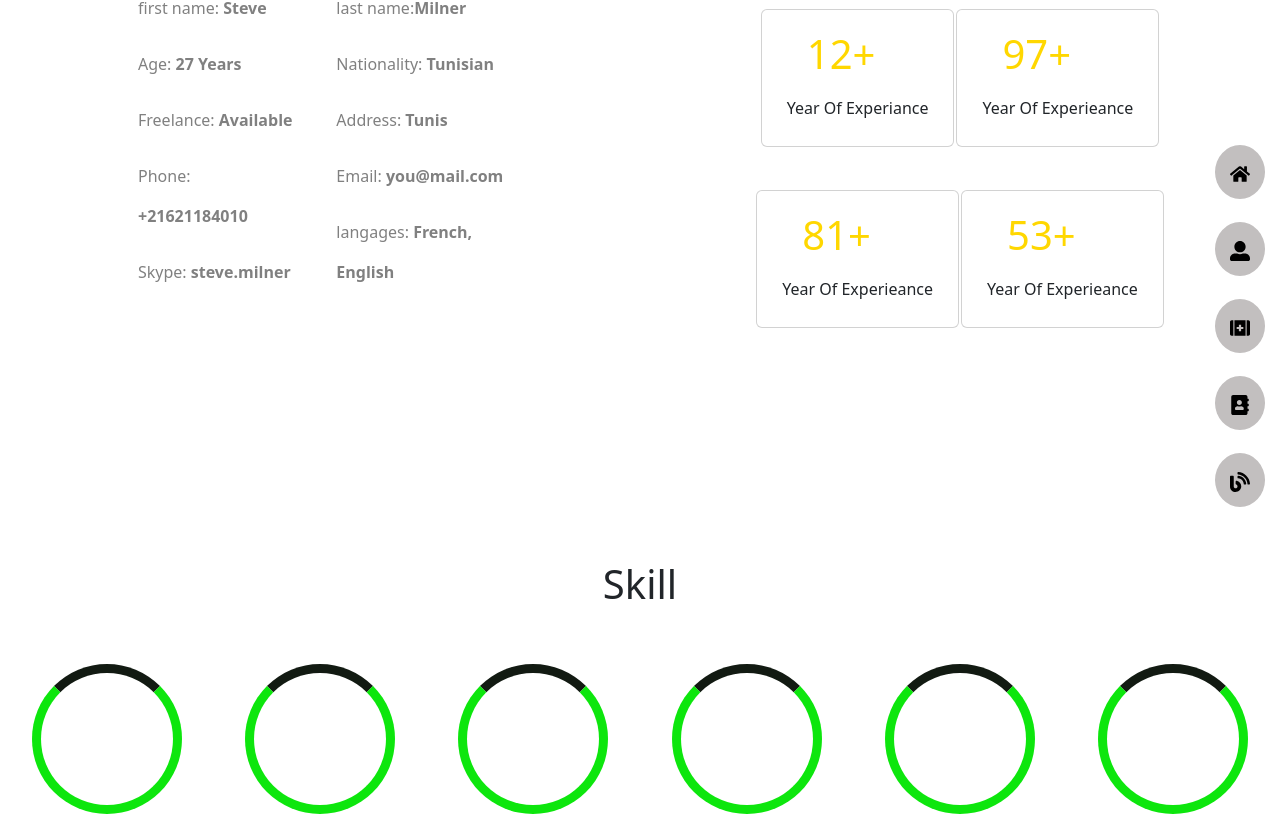
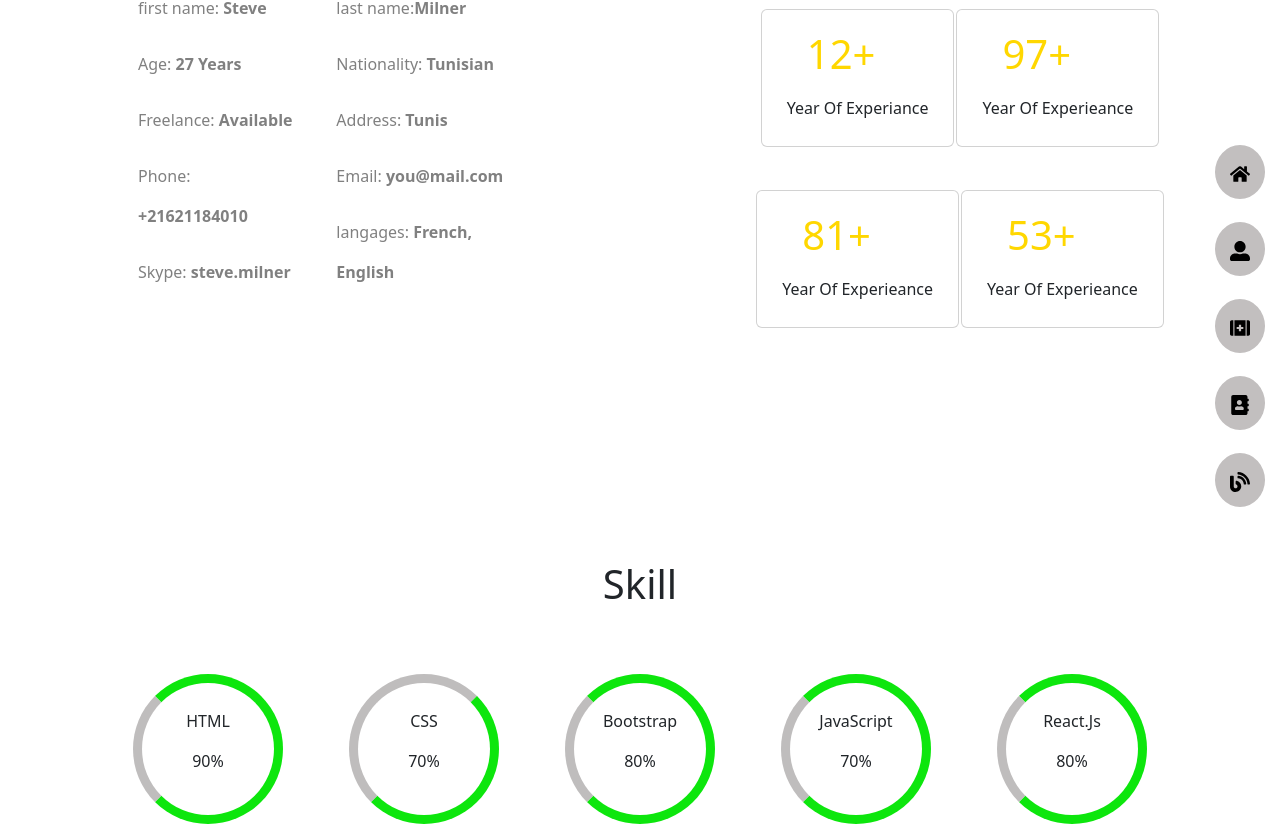
Before and after one commit to MShakir7852/Portfolio-website, a React (Create React App) app: page /about in a window 1280 px wide. Shown: the part 176-1010 px from the top of the page. Built offline with nearby package versions, Linux system fonts and the light colour scheme.

Commit message:
Deploying new version

```diff
--- a/src/Home.css
+++ b/src/Home.css
@@ -277,22 +277,67 @@ color: grey;
     color: gold;
 
 }
-.skills{
-    transform: rotate(360deg);
+.skills {
     display: flex;
     justify-content: space-around;
     align-items: center;
     flex-wrap: wrap;
+    padding: 10px 100px;
 
 }
 
+
 .border123{
-    border: 9px solid rgb(18, 26, 18);
-    border-left: 9px solid rgb(13, 230, 13);
+    border: 9px solid rgb(191, 189, 189);
+    border-right: 9px solid rgb(13, 230, 13);
     border-bottom: 9px solid rgb(13, 230, 13);
-    border-right: 9px solid rgb(13, 230, 13);
+    /* border-top: 9px solid rgb(13, 230, 13); */
     width: 150px;
     height: 150px;
     border-radius: 50%;
+    display: flex;
+    justify-content: center;
+flex-direction: column;
+    align-items: center;
+}
+.b1{
+    border-top: 9px solid rgb(13, 230, 13);
 
 }
+.b3{
+    border-top: 9px solid rgb(13, 230, 13);
+
+}
+.b4{
+
+    border-top: 9px solid rgb(13, 230, 13);
+
+}
+.b5{
+    border-top: 9px solid rgb(13, 230, 13);
+
+}
+.picture{
+    display: flex;
+    justify-content: center;
+    align-items: center;
+    flex-wrap: wrap;
+    gap: 30px;
+    width: 100%;
+    height: 600px;
+    /* margin: auto; */
+    padding: 10px 40px;
+}
+.Ul{
+    display: flex;
+    justify-content: center;
+    align-items: center;
+}
+.Ul li{
+    list-style: none;
+    margin-right: 20px;
+}
+.Ul li:hover{
+    color: gold;
+    cursor: pointer;
+}
--- a/src/Media/About.jsx
+++ b/src/Media/About.jsx
@@ -1,7 +1,7 @@
 import React from 'react';
 
 export default function About() {
-    const Skill=[]
+    const Skill = []
     return (
         <div>
             <div className='Heading-Text'>
@@ -53,12 +53,26 @@ export default function About() {
                 <h1 className='text-center p-5'>Skill</h1>
             </div>
             <div className="skills w-100">
-                 <div className='border123'></div>
-                 <div className='border123'></div>
-                 <div className='border123'></div>
-                 <div className='border123'></div>
-                 <div className='border123'></div>
-                 <div className='border123'></div>
+                <div className='border123 b1'>
+                    <p>HTML</p>
+                    <p>90%</p>
+                </div>
+                <div className='border123 b2'>
+                    <p>CSS</p>
+                    <p>70%</p>
+                </div>
+                <div className='border123 b3'>
+                    <p>Bootstrap</p>
+                    <p>80%</p>
+                </div>
+                <div className='border123 b4'>
+                    <p>JavaScript</p>
+                    <p>70%</p>
+                </div>
+                <div className='border123 b5'>
+                    <p>React.Js</p>
+                    <p>80%</p>
+                </div>
             </div>
         </div >
     );
--- a/src/Media/Portfolio.jsx
+++ b/src/Media/Portfolio.jsx
@@ -1,9 +1,72 @@
 import React from 'react';
 
 export default function Portfolio() {
+  const portfolioItems = [
+    {
+      id: 1,
+      urlImag: "https://tunis-nextjs.netlify.app/_next/image?url=%2F_next%2Fstatic%2Fmedia%2Fproject-1.3cb250b1.jpg&w=1920&q=75",
+      type: "Mockup",
+      category: "Mockup"
+    },
+    {
+      id: 2,
+      urlImag: "https://tunis-nextjs.netlify.app/_next/image?url=%2F_next%2Fstatic%2Fmedia%2Fproject-6.97d38976.jpg&w=1920&q=75",
+      type: "Mockup",
+      category: "Mockup"
+    },
+    {
+      id: 3,
+      urlImag: "https://tunis-nextjs.netlify.app/_next/image?url=%2F_next%2Fstatic%2Fmedia%2Fproject-9.67d36946.jpg&w=1920&q=75",
+      type: "Mockup",
+      category: "Mockup"
+    },
+    {
+      id: 4,
+      urlImag: "https://tunis-nextjs.netlify.app/_next/image?url=%2F_next%2Fstatic%2Fmedia%2Fproject-8.5013e616.jpg&w=1920&q=75",
+      type: "Graphic Design",
+      category: "Graphic Design"
+    },
+    {
+      id: 5,
+      urlImag: "https://tunis-nextjs.netlify.app/_next/image?url=%2F_next%2Fstatic%2Fmedia%2Fproject-9.67d36946.jpg&w=1920&q=75",
+      type: "Graphic Design",
+      category: "Graphic Design"
+    },
+    {
+      id: 6,
+      urlImag: "https://tunis-nextjs.netlify.app/_next/image?url=%2F_next%2Fstatic%2Fmedia%2Fproject-5.9d9c9e19.jpg&w=1920&q=75",
+      type: "Logo",
+      category: "Logo"
+    },
+    {
+      id: 7,
+      urlImag: "https://tunis-nextjs.netlify.app/_next/image?url=%2F_next%2Fstatic%2Fmedia%2Fproject-6.97d38976.jpg&w=1920&q=75",
+      type: "Logo",
+      category: "Logo"
+    }
+  ];
+  const [filterCategory, setFilterCategory] = React.useState("All");
+
+  const filteredItems = filterCategory === "All"
+    ? portfolioItems
+    : portfolioItems.filter(item => item.category === filterCategory);
+
   return (
     <div>
-      <h1>My Portfolio</h1>
+      <ul className="Ul">
+        <li onClick={() => setFilterCategory("All")}>All</li>
+        <li onClick={() => setFilterCategory("Logo")}>Logo</li>
+        <li onClick={() => setFilterCategory("Video")}>Video</li>
+        <li onClick={() => setFilterCategory("Graphic Design")}>Graphic Design</li>
+        <li onClick={() => setFilterCategory("Mockup")}>Mockup</li>
+      </ul>
+      <div className="picture">
+        {filteredItems.map(item => (
+          <div className="card" key={item.id}>
+            <img src={item.urlImag} alt={item.type} style={{ width: '100%', height: '200px' }} />
+          </div>
+        ))}
+      </div>
     </div>
   );
 }
```
